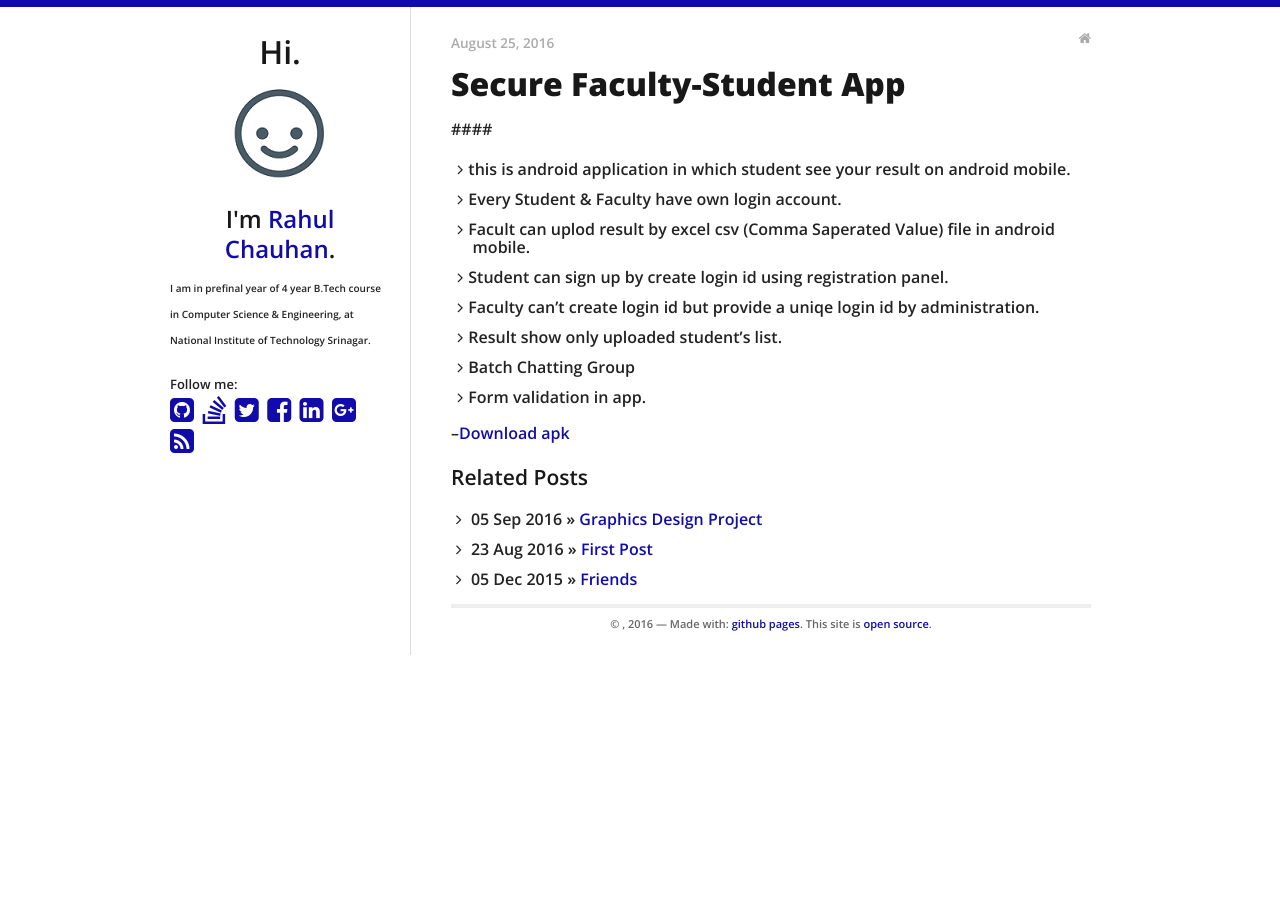
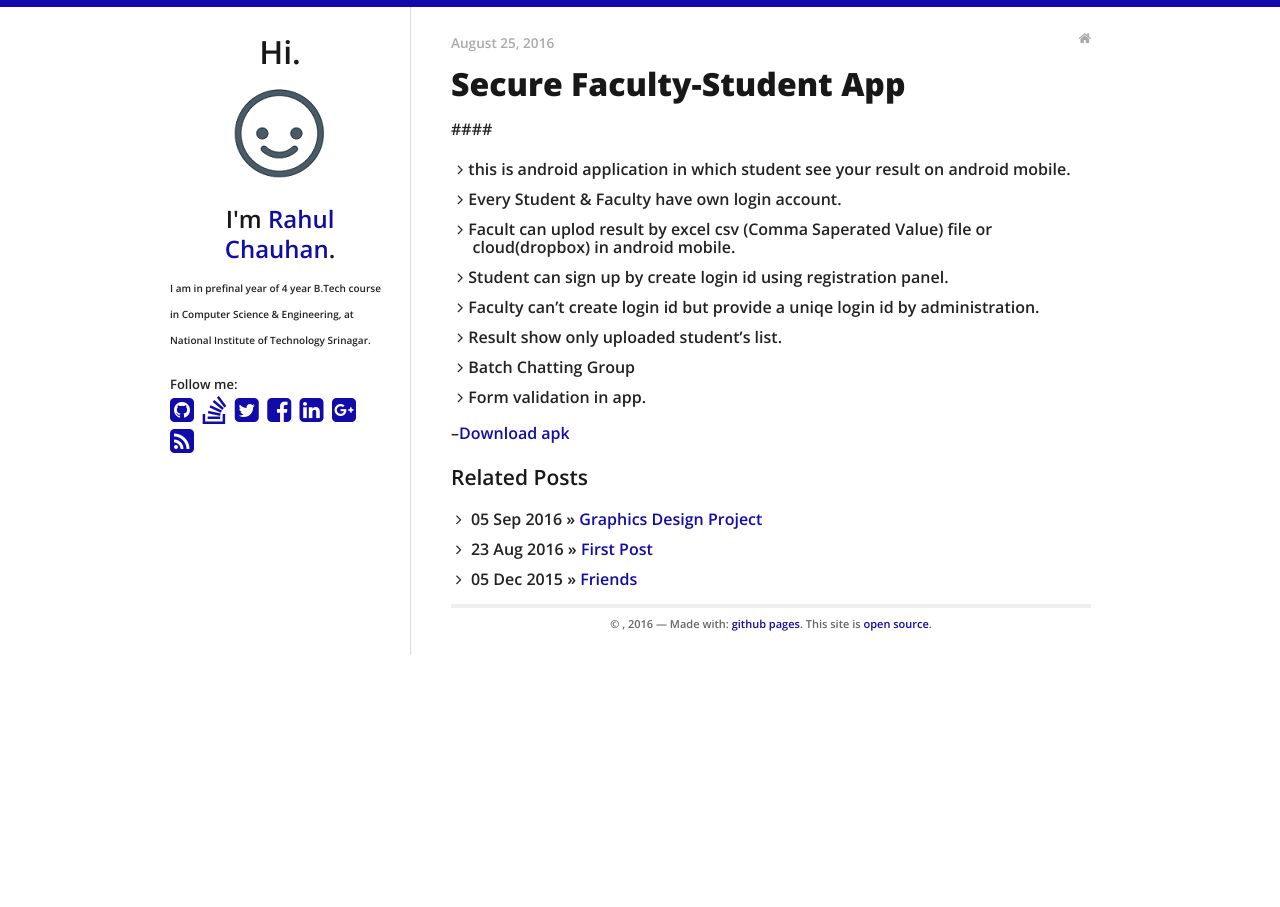
Before and after one commit to rahulworld/rahulworld.github.io, a Jekyll site: the page built from _posts/2016-08-25-faculty-student-secure-result-portal-by-csv-file.md, in a window 1280 px wide. Built offline with Jekyll 4.4.1, drawn with Linux system fonts in a browser that asks for light colours; nearby versions of some CDN libraries.

Commit message:
faculty student app

```diff
--- a/_posts/2016-08-25-faculty-student-secure-result-portal-by-csv-file.md
+++ b/_posts/2016-08-25-faculty-student-secure-result-portal-by-csv-file.md
@@ -7,7 +7,7 @@ tags: [meta, web]
 ####
 - this is android application in which student see your result on android mobile.
 - Every Student & Faculty have own login account.
-- Facult can uplod result by excel csv (Comma Saperated Value) file in android mobile.
+- Facult can uplod result by excel csv (Comma Saperated Value) file or cloud(dropbox) in android mobile.
 - Student can sign up by create login id using registration panel.
 - Faculty can't create login id but provide a uniqe login id by administration.
 - Result show only uploaded student's list.
```
